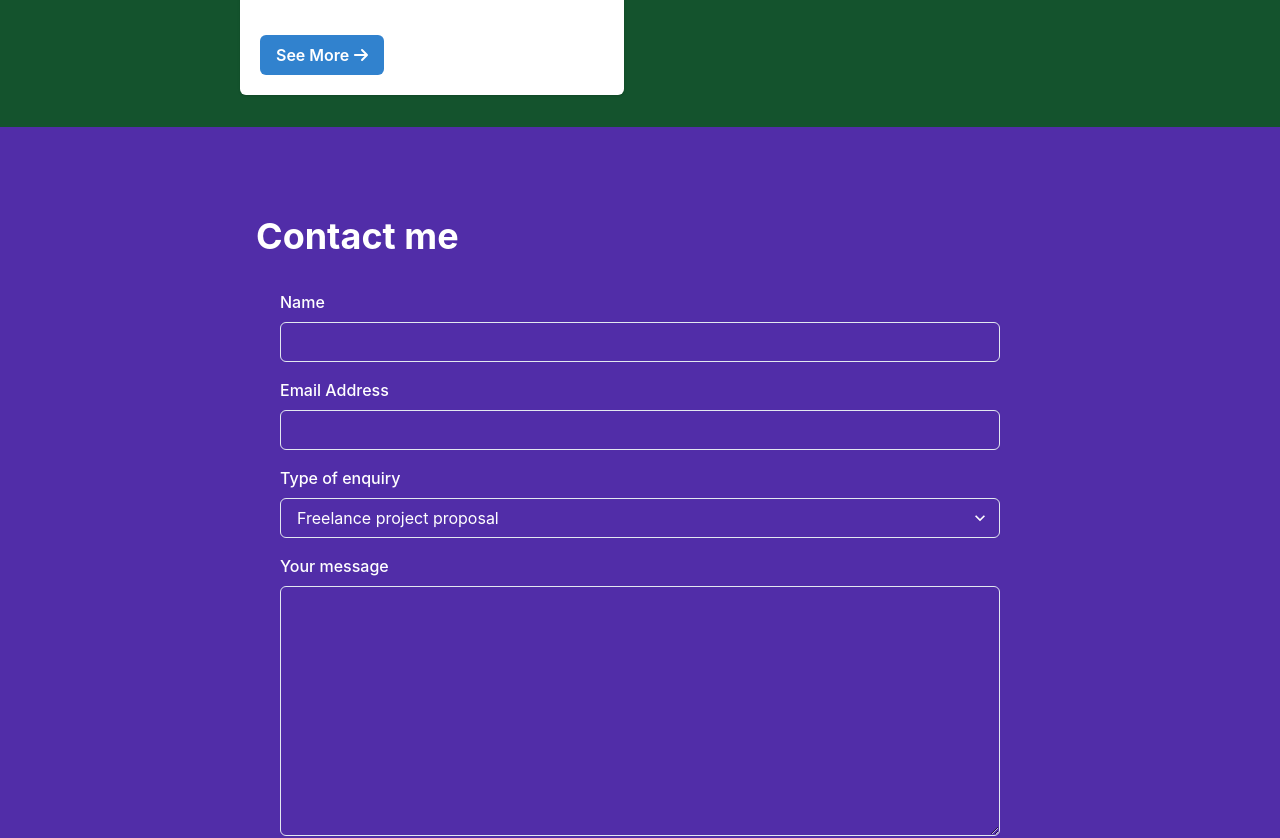
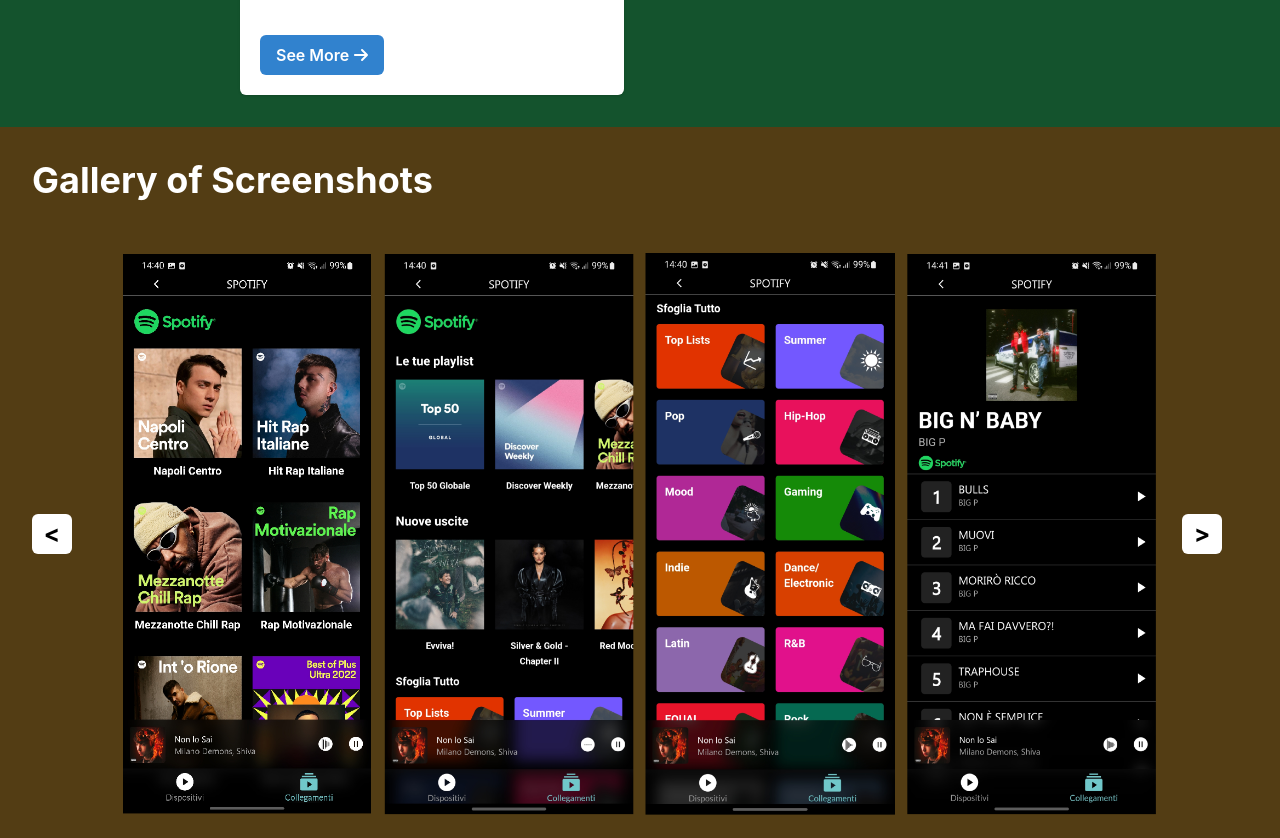
Before and after one commit to lucacasty/portfolio, a React (Create React App) app: page / in a window 1280 px wide. Shown: the part 1920-2758 px from the top of the page. Built offline with nearby package versions, Linux system fonts and the light colour scheme.

Commit message:
Adding screenshot page (beta)

```diff
--- a/src/App.js
+++ b/src/App.js
@@ -2,6 +2,7 @@
 import Header from "./components/Header";
 import LandingSection from "./components/LandingSection";
 import ProjectsSection from "./components/ProjectsSection";
+import ScreenshotsSection from "./components/ScreenshotsSection";
 import ContactMeSection from "./components/ContactMeSection";
 import Footer from "./components/Footer";
 import { AlertProvider } from "./context/alertContext";
@@ -17,6 +18,7 @@
             <Header />
             <LandingSection />
             <ProjectsSection />
+            <ScreenshotsSection />
             <ContactMeSection />
             <Footer />
             <Alert />
--- /dev/null
+++ b/src/components/ScreenshotsSection.js
@@ -0,0 +1,80 @@
+import React, { useState } from "react";
+import FullScreenSection from "./FullScreenSection";
+import { Button, Heading, Grid, Image } from "@chakra-ui/react";
+
+const screenshots = [
+  {
+    title: "Spotify",
+    description:
+      "XXXXXx",
+    getImageSrc: () => require("../images/spotify_screenshots.png"),
+  },
+  {
+    title: "Spotify 2",
+    description:
+      "XXX",
+    getImageSrc: () => require("../images/photo1.png"),
+  },
+  {
+    title: "Spotify 3",
+    description:
+      "XXXXXXXXXXXXXXXXXXXXXXXXXXXXXXXXXXX",
+    getImageSrc: () => require("../images/photo2.png"),
+  },
+];
+
+const ScreenshotsSection = () => {
+
+  const [activeIndex, setActiveIndex] = useState(0);
+
+  return (
+    <FullScreenSection
+      backgroundColor="#533d14ff"
+      isDarkBackground
+      p={8}
+      alignItems="flex-start"
+      spacing={8}
+      id="screenshots-section"
+    >
+      <Heading as="h1">
+        Gallery of Screenshots
+      </Heading>
+      <Grid
+        templateColumns="1fr 16fr 1fr"
+        gap={4}
+        alignItems="center"
+      >
+      <Button
+        backgroundColor="white"
+        color="black"
+        fontSize="24px"
+        fontWeight="bold"
+        width="20px"
+        onClick={() => setActiveIndex((activeIndex - 1 + screenshots.length) % screenshots.length)}
+      >
+        &lt;
+      </Button>
+      <Image
+        h="600px"
+        w="auto"
+        key={screenshots[activeIndex].title}
+        title={screenshots[activeIndex].title}
+        description={screenshots[activeIndex].description}
+        src={screenshots[activeIndex].getImageSrc()}
+      />
+      <Button
+        backgroundColor="white"
+        color="black"
+        fontSize="24px"
+        fontWeight="bold"
+        width="20px"
+        onClick={() => setActiveIndex((activeIndex + 1) % screenshots.length)}
+      >
+        &gt;
+      </Button>
+      </Grid>
+    </FullScreenSection>
+  );
+};
+
+export default ScreenshotsSection;
```
